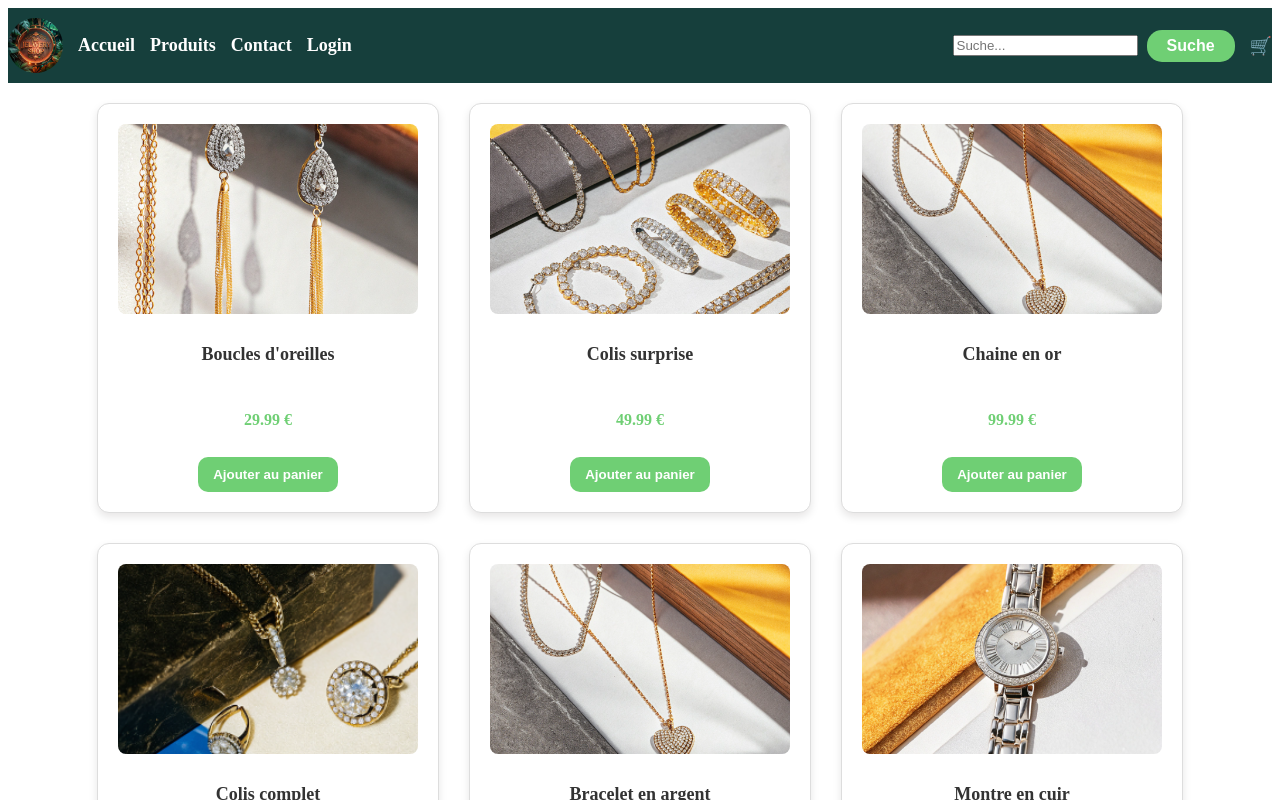
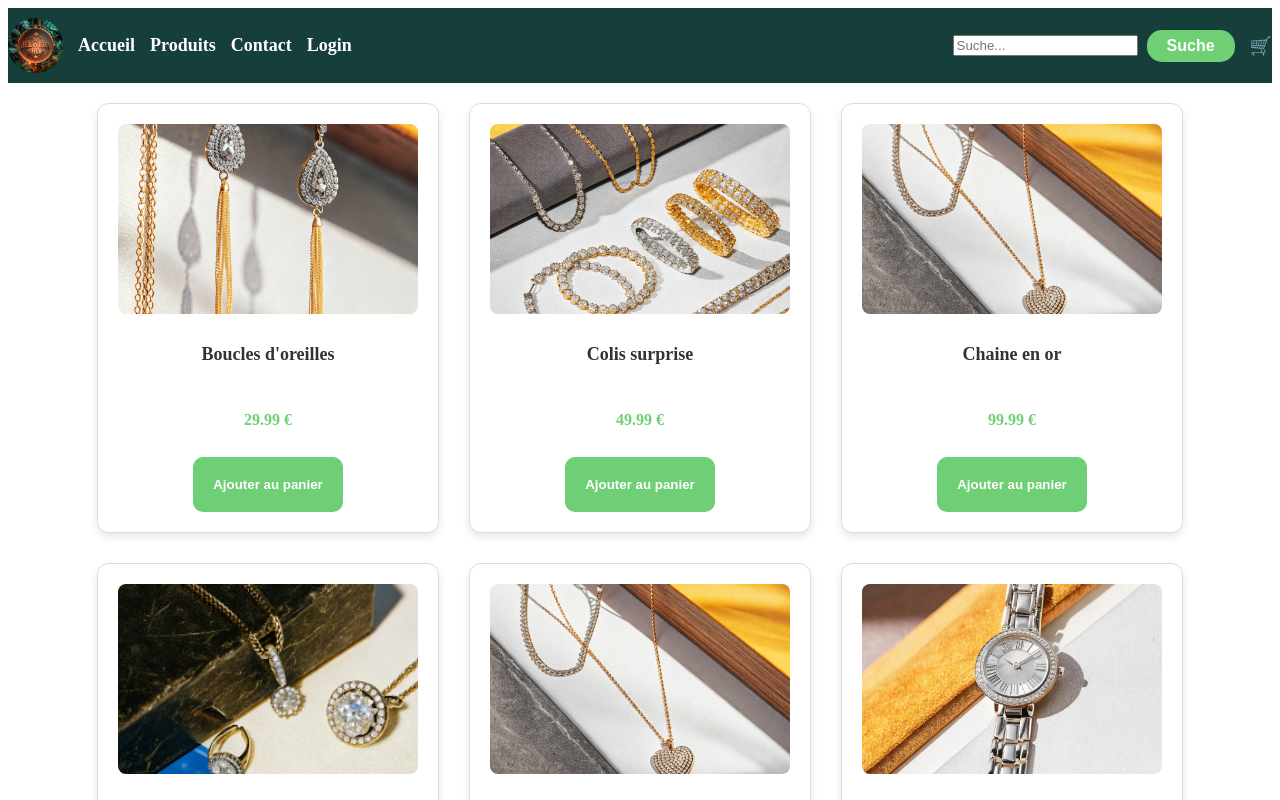
Before and after one commit to sowaicha/React-projekt, a React (Vite) app: page /productList in a window 1280 px wide. Shown: the top 800 px of the page. Built offline with nearby package versions, Linux system fonts and the light colour scheme.

Commit message:
agrandir le buttondu panier

```diff
--- a/src/components/ProductCard.jsx
+++ b/src/components/ProductCard.jsx
@@ -41,7 +41,7 @@ export default function ProductCard({ product }) {
           backgroundColor: "#6fcf74",
           color: "white",
           border: "none",
-          padding: "10px 15px",
+          padding: "20px 20px",
           borderRadius: "10px",
           cursor: "pointer",
           fontWeight: "bold",
```
